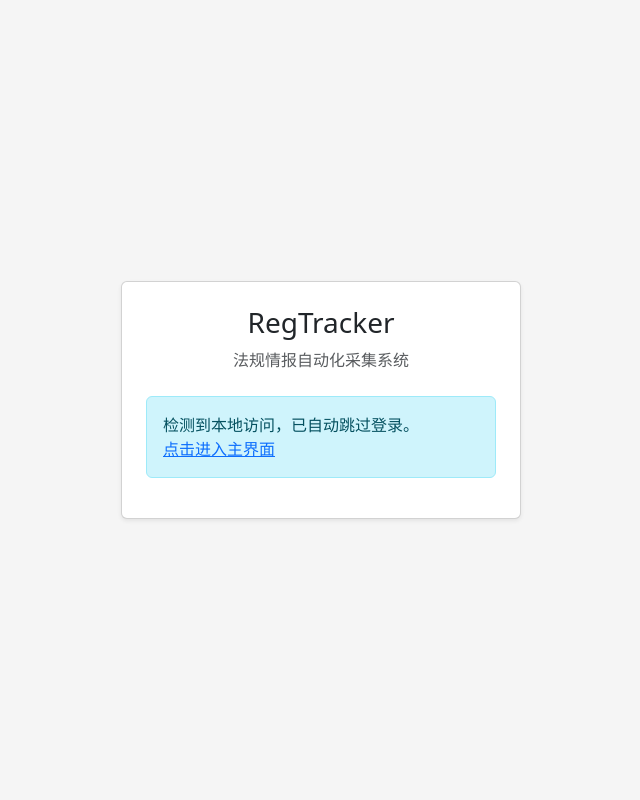
After one commit to samsek13/RegTrack, a Flask app: page /login in a window 1280 px wide. The commit adds this page. Shown: the whole page, without its empty margins (319-959 px from the left). Run offline with Flask 3, Linux system fonts and the light colour scheme.

Commit message:
add web login authentication
- auth.py: bcrypt password verification, local IP bypass
- app.py: before_request auth hook, login/logout routes
- login.html: standalone login page
- index.html: navbar with logout button
- main.js: 401 response auto-redirect

```diff
--- a/web_interface/app.py
+++ b/web_interface/app.py
@@ -1,18 +1,34 @@
-from flask import Flask, render_template, send_file, request
+from flask import Flask, render_template, send_file, request, redirect, url_for, session, jsonify
 from flask_socketio import SocketIO
+from dotenv import load_dotenv
+from pathlib import Path
 import os
 import logging
 from web_controller import bp
 from log_handler import LogManager
+from auth import init_auth, is_local_request, is_authenticated, verify_password
 import tempfile
 from datetime import datetime
+
+# 加载项目根目录的 .env 文件
+load_dotenv(Path(__file__).parent.parent / '.env')
 
 # 配置日志
 logging.basicConfig(level=logging.INFO)
 logger = logging.getLogger(__name__)
 
 app = Flask(__name__)
-app.config['SECRET_KEY'] = 'regtracker-secret-key-for-web-interface'
+
+# SECRET_KEY 从环境变量读取，没有则使用默认值
+_secret_key = os.getenv('FLASK_SECRET_KEY', '')
+if _secret_key:
+    app.config['SECRET_KEY'] = _secret_key
+else:
+    app.config['SECRET_KEY'] = 'regtracker-secret-key-for-web-interface'
+    logger.warning("FLASK_SECRET_KEY 未设置，使用默认值。生产环境请务必设置此环境变量。")
+
+# 初始化认证模块（读取 WEB_USERNAME / WEB_PASSWORD 并 bcrypt 哈希）
+init_auth(app)
 
 # 初始化SocketIO
 socketio = SocketIO(app, cors_allowed_origins="*")
@@ -31,16 +47,103 @@ app.register_blueprint(bp)
 
 
 @app.before_request
+def check_authentication():
+    """
+    认证检查钩子，在所有请求之前执行。
+    - 静态资源、登录页、登出页直接放行
+    - 本地请求（127.0.0.1 / ::1）自动跳过验证
+    - 其他请求需验证 session 登录状态
+    - 页面请求未登录 → 302 重定向到 /login
+    - API 请求未登录 → 返回 401 JSON
+    """
+    # 放行静态资源
+    if request.path.startswith('/static'):
+        return None
+
+    # 放行登录和登出路由
+    if request.path in ('/login', '/logout'):
+        return None
+
+    # 放行 Socket.IO 相关路径
+    if request.path.startswith('/socket.io'):
+        return None
+
+    # 本地请求自动放行
+    if is_local_request(request):
+        return None
+
+    # 检查是否已登录
+    if not is_authenticated(session):
+        # API 请求返回 401 JSON，页面请求重定向到登录页
+        if request.path.startswith('/api/'):
+            return jsonify({"success": False, "message": "未登录，请先登录"}), 401
+        return redirect(url_for('login_page'))
+
+    return None
+
+
+@app.before_request
 def log_request_info():
     logger.info(f"Request: {request.method} {request.url}")
     if request.data:
-        logger.info(f"Request data: {request.get_json()}")
+        try:
+            logger.info(f"Request data: {request.get_json()}")
+        except Exception:
+            pass
 
 
 @app.after_request
 def log_response_info(response):
     logger.info(f"Response: {response.status_code}")
     return response
+
+# ---- 认证相关路由 ----
+
+@app.route('/login', methods=['GET'])
+def login_page():
+    """渲染登录页面。已登录用户直接跳转到主界面。"""
+    if is_authenticated(session):
+        return redirect(url_for('index'))
+
+    # 从查询参数获取错误信息（登录失败时传递）
+    error = request.args.get('error', '')
+    # 传递 is_local 标志给模板，本地访问时显示提示
+    is_local = is_local_request(request)
+    return render_template('login.html', error=error, is_local=is_local)
+
+
+@app.route('/login', methods=['POST'])
+def login():
+    """处理登录表单提交。"""
+    username = request.form.get('username', '').strip()
+    password = request.form.get('password', '')
+
+    # 基本验证：字段不能为空
+    if not username or not password:
+        return redirect(url_for('login_page', error='用户名和密码不能为空'))
+
+    # 验证凭据
+    success, error_msg = verify_password(username, password, app)
+
+    if success:
+        session['logged_in'] = True
+        session['username'] = username
+        logger.info(f"用户 {username} 已登录")
+        return redirect(url_for('index'))
+
+    # 登录失败，回到登录页并显示错误
+    return redirect(url_for('login_page', error=error_msg))
+
+
+@app.route('/logout')
+def logout():
+    """清除 session 并重定向到登录页。"""
+    session.clear()
+    logger.info("用户已登出")
+    return redirect(url_for('login_page'))
+
+
+# ---- 主界面路由 ----
 
 @app.route('/')
 def index():
@@ -49,9 +152,7 @@ def index():
 # 添加日志下载API
 @app.route('/api/download-logs', methods=['POST'])
 def download_logs():
-    # 创建临时文件
-    import tempfile
-    import os
+    """下载日志文件（需登录或本地访问）。"""
 
     # 获取日志内容
     log_content = log_manager.handler.get_log_content()
@@ -62,14 +163,8 @@ def download_logs():
     temp_file.close()
 
     # 发送文件
-    def remove_file(response):
-        try:
-            os.unlink(temp_file.name)
-        except Exception:
-            pass
-        return response
-
-    resp = send_file(temp_file.name, as_attachment=True, download_name=f"regtracker_logs_{datetime.now().strftime('%Y%m%d_%H%M%S')}.txt")
+    resp = send_file(temp_file.name, as_attachment=True,
+                     download_name=f"regtracker_logs_{datetime.now().strftime('%Y%m%d_%H%M%S')}.txt")
     resp.call_on_close(lambda: os.unlink(temp_file.name))
     return resp
 
--- /dev/null
+++ b/web_interface/auth.py
@@ -0,0 +1,68 @@
+# web_interface/auth.py
+# 认证模块：处理登录验证、session 管理和本地请求检测
+
+import os
+import bcrypt
+import logging
+
+logger = logging.getLogger(__name__)
+
+
+def init_auth(app):
+    """
+    初始化认证配置。
+    从环境变量读取用户名和密码，对密码执行 bcrypt 哈希后存入 app.config。
+    应在 Flask app 创建之后、首次请求之前调用。
+    """
+    username = os.getenv('WEB_USERNAME', 'admin')
+    password = os.getenv('WEB_PASSWORD', '')
+
+    if password:
+        # 将明文密码 bcrypt 哈希后存储，避免内存中长期保留明文
+        password_hash = bcrypt.hashpw(password.encode('utf-8'), bcrypt.gensalt())
+    else:
+        password_hash = None
+        logger.warning("WEB_PASSWORD 未设置，远程登录将被拒绝")
+
+    app.config['AUTH_USERNAME'] = username
+    app.config['AUTH_PASSWORD_HASH'] = password_hash
+
+    logger.info(f"认证模块已初始化，用户名: {username}")
+
+
+def is_local_request(request):
+    """
+    判断请求是否来自本地回环地址。
+    覆盖 IPv4 (127.0.0.1) 和 IPv6 (::1)。
+    """
+    remote_addr = request.remote_addr
+    return remote_addr in ('127.0.0.1', '::1')
+
+
+def is_authenticated(session):
+    """检查 session 中是否存在有效的登录状态。"""
+    return session.get('logged_in', False)
+
+
+def verify_password(username, password, app):
+    """
+    验证用户名和密码。
+    返回 (success: bool, error_message: str)
+    """
+    stored_username = app.config.get('AUTH_USERNAME', '')
+    stored_hash = app.config.get('AUTH_PASSWORD_HASH')
+
+    if stored_hash is None:
+        logger.warning("系统未配置 WEB_PASSWORD，拒绝登录")
+        return False, "系统未配置登录凭据，请联系管理员"
+
+    if username != stored_username:
+        logger.info(f"登录失败：用户名不匹配 (输入: {username})")
+        return False, "用户名或密码错误"
+
+    if not bcrypt.checkpw(password.encode('utf-8'), stored_hash):
+        logger.info(f"登录失败：密码错误 (用户: {username})")
+        return False, "用户名或密码错误"
+
+    logger.info(f"用户 {username} 登录成功")
+    return True, ""
--- a/web_interface/requirements.txt
+++ b/web_interface/requirements.txt
@@ -7,3 +7,4 @@ itsdangerous==2.2.0
 click==8.1.7
 APScheduler==3.10.4
 requests==2.32.3
+bcrypt==4.2.1
--- /dev/null
+++ b/web_interface/templates/login.html
@@ -0,0 +1,69 @@
+<!-- templates/login.html -->
+<!DOCTYPE html>
+<html lang="zh-CN">
+<head>
+    <meta charset="UTF-8">
+    <meta name="viewport" content="width=device-width, initial-scale=1.0">
+    <title>RegTracker - 登录</title>
+    <link href="https://cdn.jsdelivr.net/npm/bootstrap@5.3.2/dist/css/bootstrap.min.css" rel="stylesheet">
+    <style>
+        body {
+            background-color: #f5f5f5;
+            height: 100vh;
+            display: flex;
+            align-items: center;
+            justify-content: center;
+        }
+        .login-card {
+            width: 100%;
+            max-width: 400px;
+        }
+        .login-header {
+            text-align: center;
+            margin-bottom: 1.5rem;
+        }
+    </style>
+</head>
+<body>
+    <div class="login-card">
+        <div class="card shadow-sm">
+            <div class="card-body p-4">
+                <div class="login-header">
+                    <h3>RegTracker</h3>
+                    <p class="text-muted">法规情报自动化采集系统</p>
+                </div>
+
+                {% if is_local %}
+                <div class="alert alert-info" role="alert">
+                    检测到本地访问，已自动跳过登录。<br>
+                    <a href="{{ url_for('index') }}">点击进入主界面</a>
+                </div>
+                {% else %}
+
+                {% if error %}
+                <div class="alert alert-danger alert-dismissible fade show" role="alert">
+                    {{ error }}
+                    <button type="button" class="btn-close" data-bs-dismiss="alert" aria-label="Close"></button>
+                </div>
+                {% endif %}
+
+                <form method="POST" action="{{ url_for('login') }}">
+                    <div class="mb-3">
+                        <label for="username" class="form-label">用户名</label>
+                        <input type="text" class="form-control" id="username" name="username"
+                               placeholder="请输入用户名" required autofocus>
+                    </div>
+                    <div class="mb-3">
+                        <label for="password" class="form-label">密码</label>
+                        <input type="password" class="form-control" id="password" name="password"
+                               placeholder="请输入密码" required>
+                    </div>
+                    <button type="submit" class="btn btn-primary w-100">登录</button>
+                </form>
+
+                {% endif %}
+            </div>
+        </div>
+    </div>
+</body>
+</html>
```
Also changed, not shown: web_interface/static/js/main.js (+12 -0 lines), web_interface/templates/index.html (+7 -1 lines), 1 other file.
